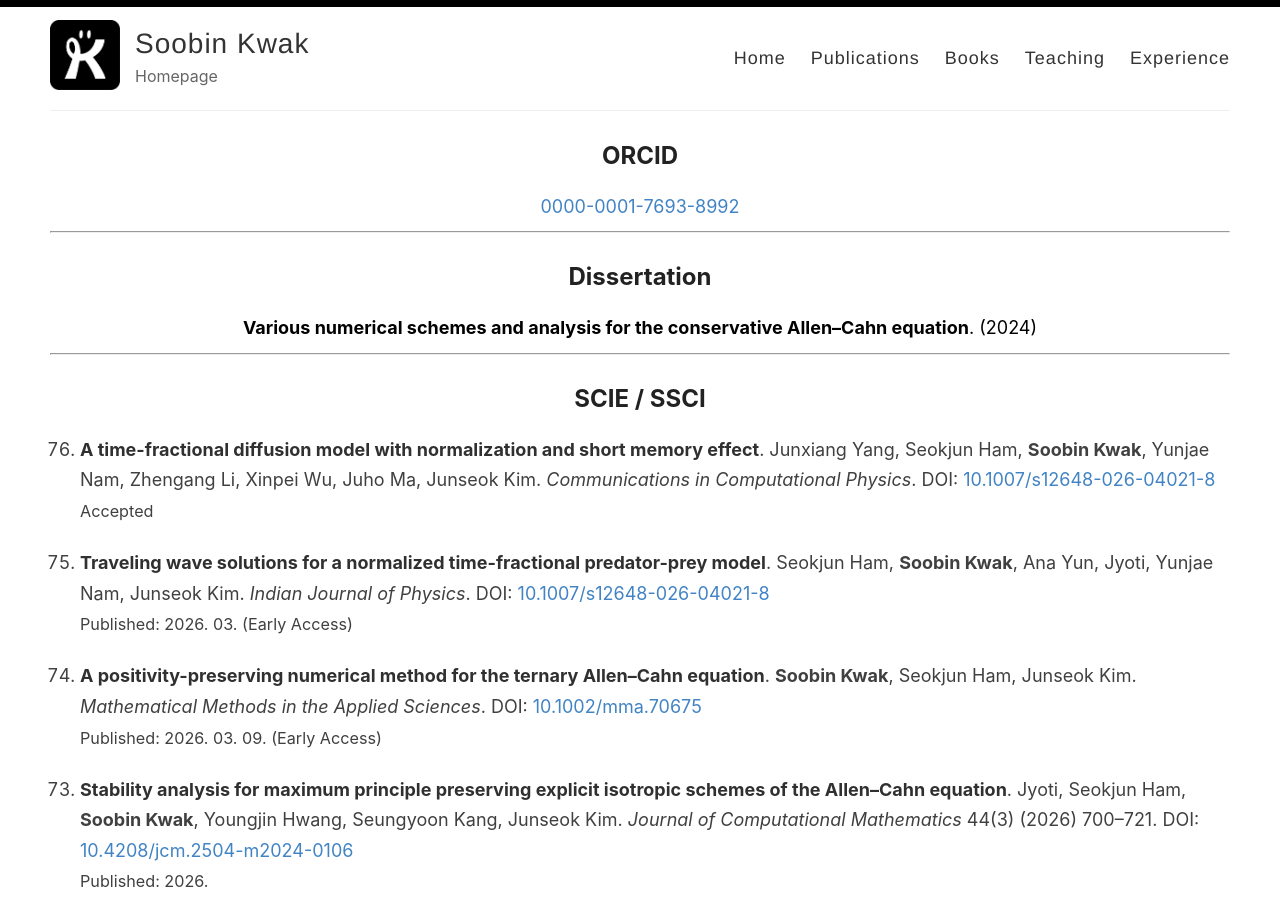
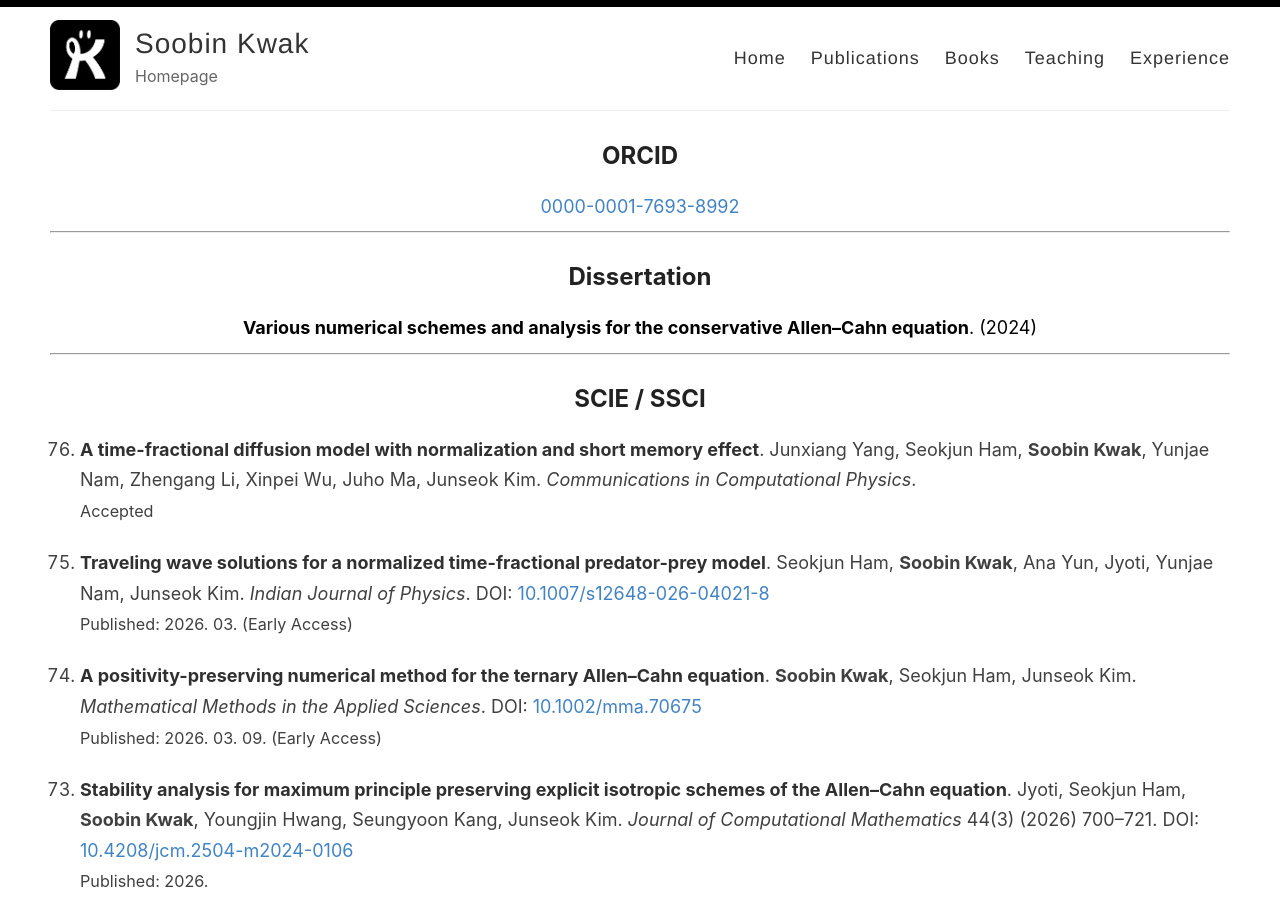
Before and after one commit to skwak/skwak.github.io, a Jekyll site: the page built from _pages/Publications.md, in a window 1280 px wide and 900 px high. Built offline with Jekyll 4.4.1, drawn with Linux system fonts in a browser that asks for light colours.

Commit message:
Update publications.yml

```diff
--- a/_data/publications.yml
+++ b/_data/publications.yml
@@ -785,6 +785,6 @@
   volume:
   year: "2026"
   pages:
-  doi: "10.1007/s12648-026-04021-8"
+  doi:
   pdf:
   published:
```
